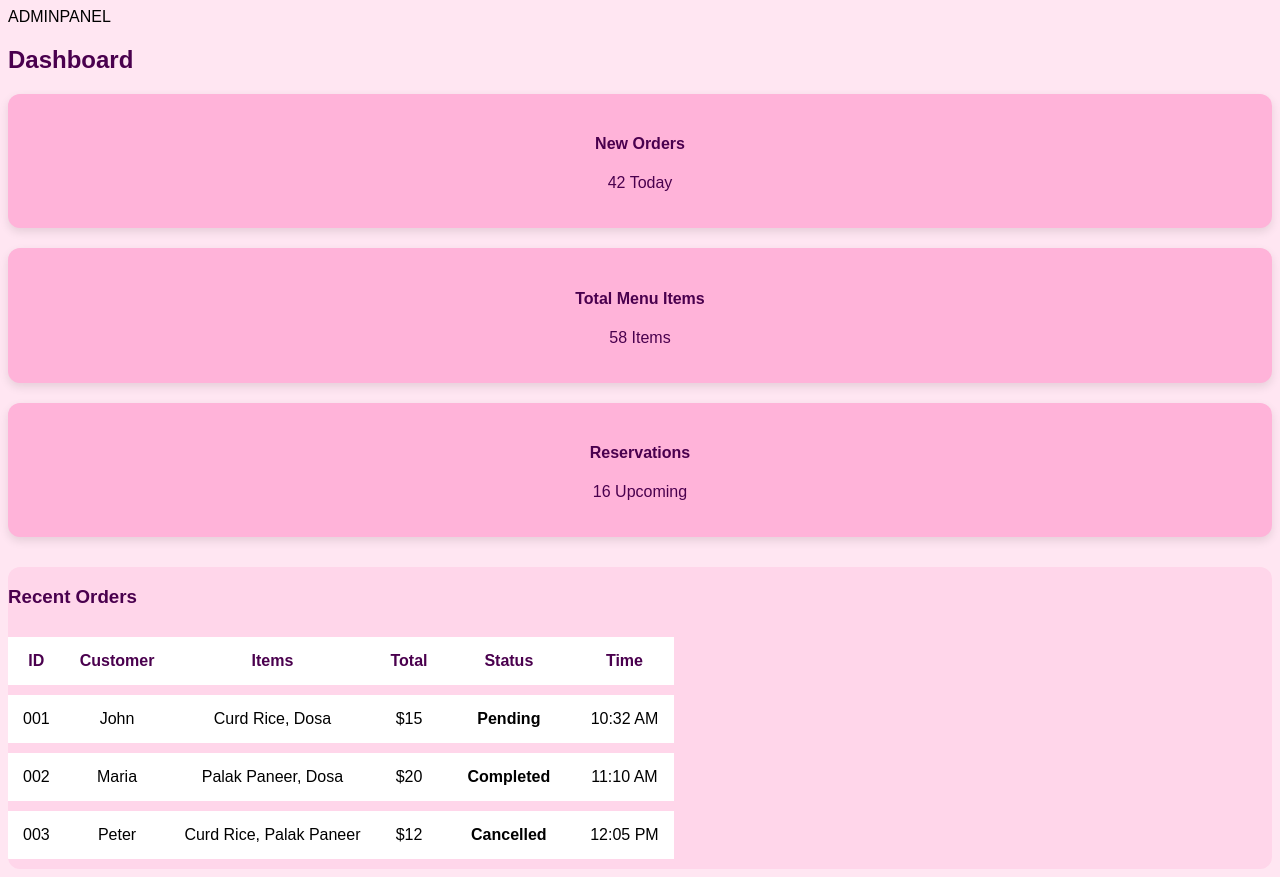
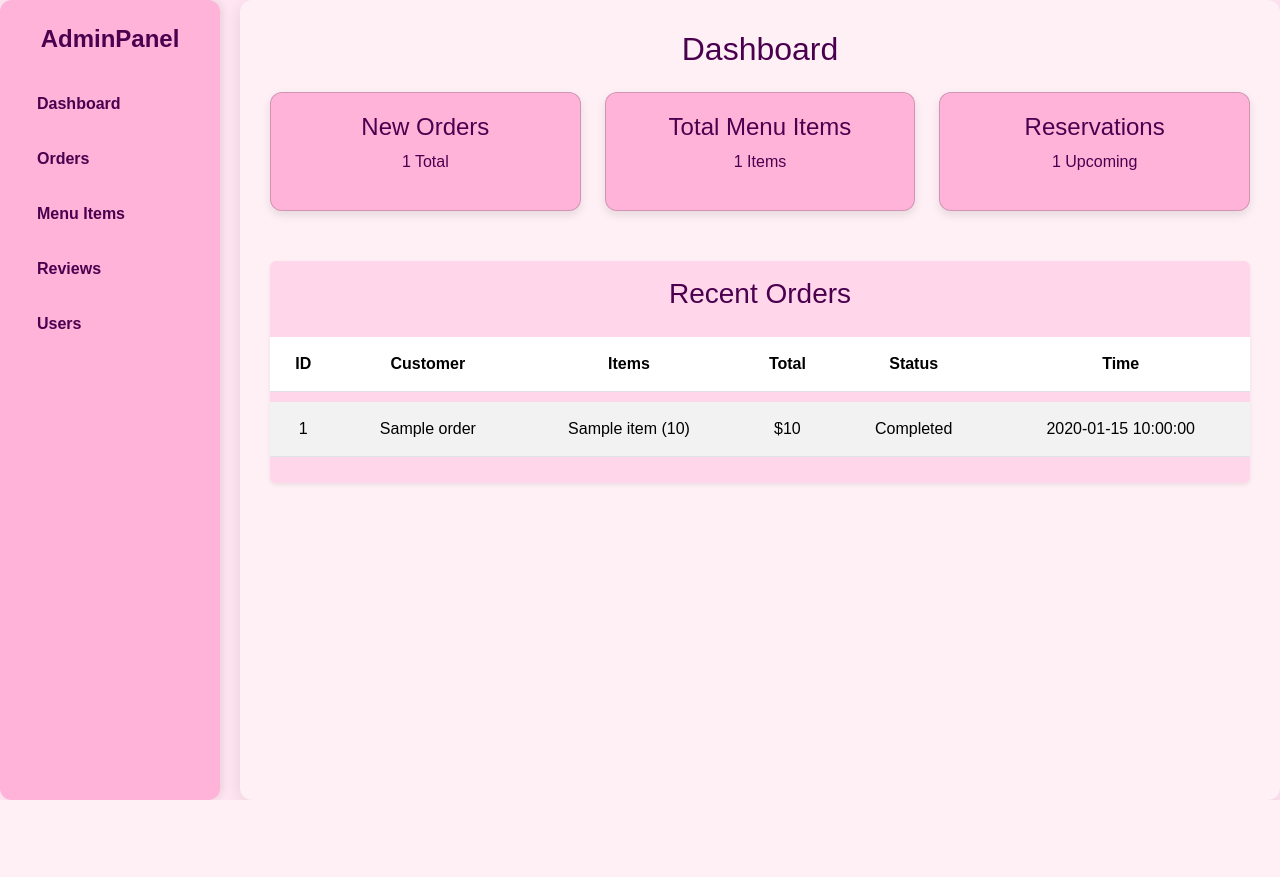
Before and after one commit to Dhanalakshmi85/FullStackTeamProject, a Flask app: page /admin/dashboard in a window 1280 px wide. After the commit the page ends 800 px from the top, so only its background shows below. Run offline with Flask 3, Linux system fonts and the light colour scheme; a user stored in the database is signed in; tables that the repository leaves empty hold one stand-in row (values such as "Sample post"); a database or web service that is not in the repository returns one stand-in record (values such as "Sample title").

Commit message:
New changes done in the backend files

```diff
--- a/backend/admin.py
+++ b/backend/admin.py
@@ -149,12 +149,15 @@ def admin_dashboard():
     if not admin_required():
         return redirect("/login")
 
+
+
     db = db_module.get_db()
     total_users = db["users"].count_documents({})
     total_orders = db["orders"].count_documents({})
     total_menu_items = db["menu"].count_documents({})
     total_reviews = db["reviews"].count_documents({})
     total_reservations = db["reservations"].count_documents({})
+    recent_orders = list(db["orders"].find().sort("time", -1).limit(10))
 
     return render_template(
         "admin-panel/dashboard.html",
@@ -162,7 +165,8 @@ def admin_dashboard():
         orders=total_orders,
         menu=total_menu_items,
         reviews=total_reviews,
-        reservations=total_reservations
+        reservations=total_reservations,
+        recent_orders=recent_orders
     )
 
 
--- a/backend/models.py
+++ b/backend/models.py
@@ -149,12 +149,15 @@ def add_review(user_id, menu_id, rating, comment):
 
 # ------------ RESERVATIONS COLLECTION ------------
 def create_reservation(name, email, phone, party_size, date, time, notes=""):
+
+    date_dt = datetime.combine(date, datetime.min.time())
+
     reservation = {
         "name": name,
         "email": email,
         "phone": phone,
         "party_size": int(party_size),
-        "date": date,
+        "date": date_dt,       # datetime.date object
         "time": time,
         "notes": notes,
         "created_at": datetime.utcnow()
--- a/frontend/templates/admin-panel/dashboard.html
+++ b/frontend/templates/admin-panel/dashboard.html
@@ -1,11 +1,14 @@
-ADMINPANEL
+{% extends 'layout.html' %}
+
+{% block content %}
+
 <style>
     body {
-        background-color: #ffe6f2; /* light pink */
+        background-color: #ffe6f2;
         font-family: Arial, sans-serif;
     }
     .card {
-        background-color: #ffb3d9; /* soft pink */
+        background-color: #ffb3d9;
         border-radius: 12px;
         padding: 20px;
         color: #4a004e;
@@ -40,26 +43,25 @@ ADMINPANEL
     <div class="col-md-4">
         <div class="card">
             <h4>New Orders</h4>
-            <p>42 Today</p>
+            <p>{{ orders }} Total</p>
         </div>
     </div>
 
     <div class="col-md-4">
         <div class="card">
             <h4>Total Menu Items</h4>
-            <p>58 Items</p>
+            <p>{{ menu }} Items</p>
         </div>
     </div>
 
     <div class="col-md-4">
         <div class="card">
             <h4>Reservations</h4>
-            <p>16 Upcoming</p>
+            <p>{{ reservations }} Upcoming</p>
         </div>
     </div>
 </div>
 
-<!-- Orders Table -->
 <div class="table-pink shadow-sm rounded">
     <h3 class="text-center my-3" style="color:#4a004e;">Recent Orders</h3>
     <table class="table table-striped table-hover" style="border-collapse: separate; border-spacing: 0 10px;">
@@ -73,31 +75,23 @@ ADMINPANEL
                 <th>Time</th>
             </tr>
         </thead>
-        <tbody>
-            <tr style="background: white; border-radius: 12px;">
-                <td>001</td>
-                <td>John</td>
-                <td>Curd Rice, Dosa</td>
-                <td>$15</td>
-                <td><span class="badge bg-warning text-dark">Pending</span></td>
-                <td>10:32 AM</td>
-            </tr>
-            <tr style="background: white; border-radius: 12px;">
-                <td>002</td>
-                <td>Maria</td>
-                <td>Palak Paneer, Dosa</td>
-                <td>$20</td>
-                <td><span class="badge bg-success">Completed</span></td>
-                <td>11:10 AM</td>
-            </tr>
-            <tr style="background: white; border-radius: 12px;">
-                <td>003</td>
-                <td>Peter</td>
-                <td>Curd Rice, Palak Paneer</td>
-                <td>$12</td>
-                <td><span class="badge bg-danger">Cancelled</span></td>
-                <td>12:05 PM</td>
-            </tr>
-        </tbody>
+   <tbody>
+    {% for order in recent_orders %}
+     <tr>
+        <td>{{ order["_id"] }}</td>
+        <td>{{ order["customer_name"] }}</td>
+        <td>
+            {% for item in order["items"] %}
+                {{ item.name }} ({{ item.qty }})<br>
+            {% endfor %}
+        </td>
+        <td>${{ order["total"] }}</td>
+        <td>{{ order["status"] }}</td>
+        <td>{{ order["time"] }}</td>
+       </tr>
+     {% endfor %}
+     </tbody>
     </table>
 </div>
+
+{% endblock %}
--- a/frontend/templates/cart.html
+++ b/frontend/templates/cart.html
@@ -8,7 +8,7 @@
 
 
 <!-- Checkout button -->
-<button id="checkout-btn" class="btn btn-success">Proceed to Checkout</button>
+<button id="checkout-btn" class="btn btn-success" onclick="placeOrder()">Place Order</button>
 
 <a href="/menu" class="btn btn-primary">Continue Shopping</a>
 
--- a/frontend/templates/home.html
+++ b/frontend/templates/home.html
@@ -16,7 +16,7 @@
       <a href="{{ url_for('main.menu') }}">Menu</a>
       <a href="{{ url_for('auth.login') }}">Login</a>
       <a href="{{ url_for('main.contact') }}">Contact</a>
-      <a href="{{ url_for('main.reservation') }}">Reservation</a>
+      <a href="{{ url_for('main.reservation_page') }}">Reservation</a>
       <a href="/cart" class="cart-link">
       🛒 <span id="cart-count">0</span></a>
 
```
Also changed, not shown: backend/routes.py (+82 -4 lines), frontend/static/js/cart.js (+39 -10 lines), frontend/static/js/reservation.js (added, +39 -0 lines), frontend/templates/reservation.html (+38 -12 lines).
